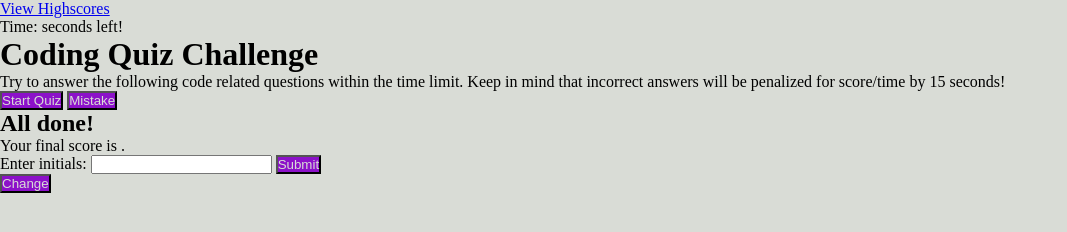
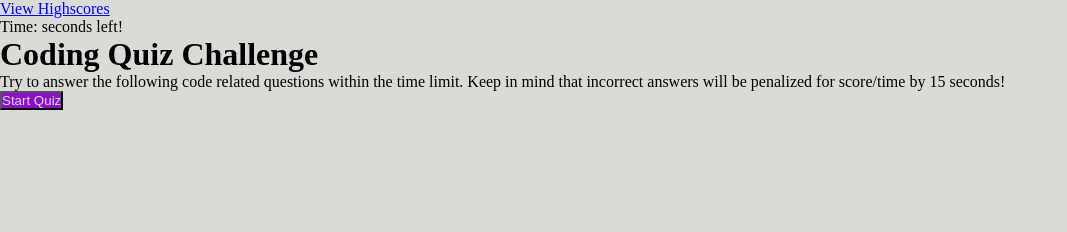
Before and after one commit to codingColinMcM/quizOnJS, a plain HTML site: page index.html in a window 1280 px wide. Shown: the whole page, without its empty margins (0-1067 px from the left). Drawn offline with nearby package versions, Linux system fonts and the light colour scheme.

Commit message:
Update index.html

```diff
--- a/index.html
+++ b/index.html
@@ -17,7 +17,7 @@
 
         <div class="timer">Time: <span id="time"></span> seconds left!</div>
 
-        <div class="wrapper" id="hide-this">
+        <div class="wrapper" id="hide-this-start">
 
             <div id="start-screen" class="start">
 
@@ -30,26 +30,28 @@
                 </p>
 
                 <button id="start">Start Quiz</button>
-                <button id="mistake">Mistake</button>
 
             </div>
+
+
+        </div>
+
+        <div class="wrapper" id="reveal-this-end">
 
             <div id="end-screen" class="hide">
 
                 <h2>All done!</h2>
 
-                <p>Your final score is <span id="final-score"></span>.</p>
+                <p>Your final score is <span id="final-score"></span>%.</p>
 
                 <p>
 
                     Enter initials: <input type="text" id="initials" max="3">
-                    <button id="submit">Submit</button>
+                    <button id="submit">Add to Scoreboard!</button>
 
                 </p>
 
             </div>
-
-            <div id="feedback" class="feedback hide"></div>
 
         </div>
 
@@ -63,8 +65,6 @@
 
         </div>
 
-        <button id="change">Change</button>
-
         <script src="https://ajax.googleapis.com/ajax/libs/jquery/3.5.1/jquery.min.js"></script>
         <script src="./assets/js/javaScriptQuiz.js"></script>
         <script src="./assets/js/questions.js"></script>
```
